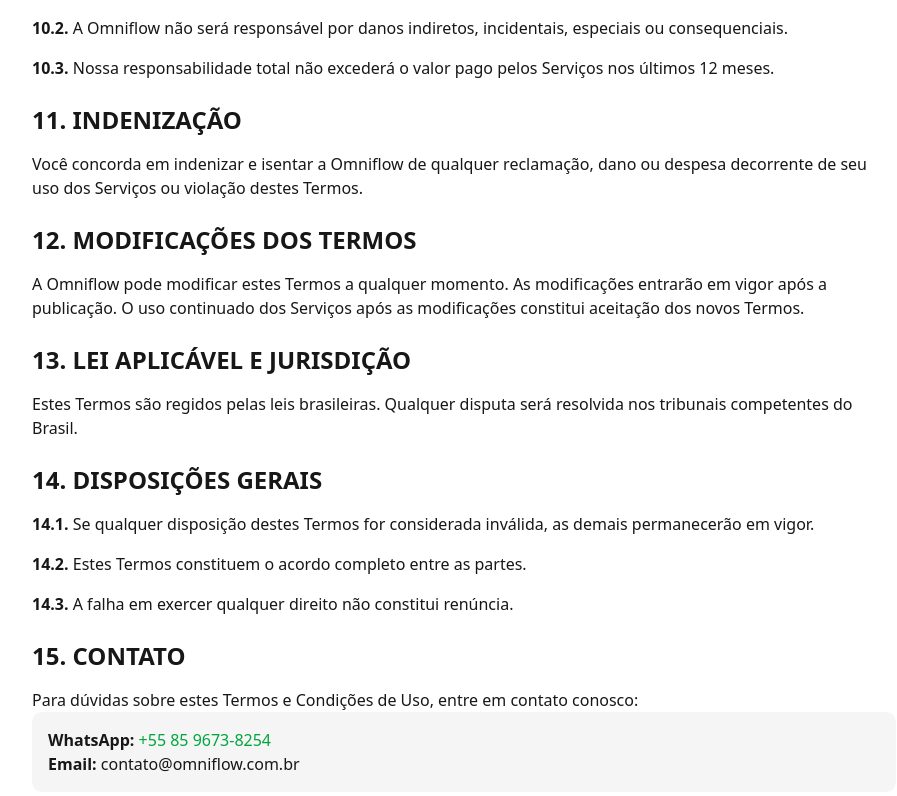
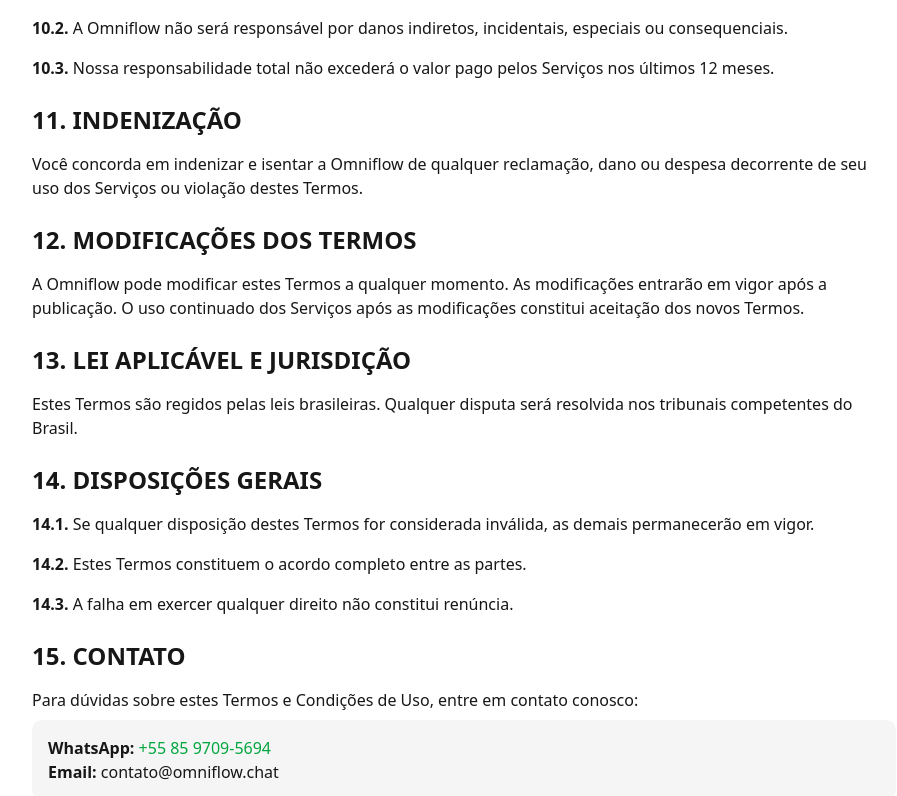
Before and after one commit to paulosantana95/omniflow, a React (Vite) app: page /termos-de-uso in a window 1280 px wide. Shown: the part 2001-2797 px from the top of the page, without its empty margins (176-1073 px from the left). Built offline with nearby package versions, Linux system fonts and the light colour scheme; no server answers.

Commit message:
fix: update WhatsApp contact number and email in TermosDeUso; adjust user limit in LandingPage; enhance dialog content styling

```diff
--- a/src/components/ContactCard.tsx
+++ b/src/components/ContactCard.tsx
@@ -9,7 +9,7 @@
 
   const handleRedirect = () => {
     const formatted = encodeURIComponent(message.trim());
-    window.open(`https://wa.me/558596738254?text=${formatted}`, "_blank");
+    window.open(`https://wa.me/558597095694?text=${formatted}`, "_blank");
   };
 
   return (
--- a/src/pages/LandingPage.tsx
+++ b/src/pages/LandingPage.tsx
@@ -49,7 +49,7 @@
     {
       title: 'Start',
       benefits: [
-        '3 Usuários',
+        '2 Usuários',
         '1 Canal de Atendimento',
         'Gerenciamento de Grupos (Whatsapp)',
         'Chat bot integrado com IA (Custo da IA não incluso)',
@@ -377,14 +377,14 @@
         </footer>
 
         <Dialog open={openForm} onOpenChange={setOpenForm}>
-          <DialogContent className="bg-background text-primary max-w-md">
+          <DialogContent className="bg-background text-primary max-w-md max-h-[90vh] overflow-y-auto">
             <DialogHeader>
               <DialogTitle>Cadastre-se e teste grátis!</DialogTitle>
             </DialogHeader>
             <SignupForm onCancel={() => setOpenForm(false)} />
           </DialogContent>
         </Dialog>
-      </div>
-    </div>
+      </div >
+    </div >
   );
 }
--- a/src/pages/TermosDeUso.tsx
+++ b/src/pages/TermosDeUso.tsx
@@ -18,6 +18,7 @@
 }
 
 import { useState, useEffect } from "react";
+import { ModeToggle } from "@/components/mode-toggle";
 
 export default function TermosDeUso() {
   const { theme } = useTheme();
@@ -29,7 +30,7 @@
       <nav className="w-full bg-background flex items-center justify-between shadow-md py-4 px-4">
         <div className="flex items-center gap-4">
           <Link to="/">
-            <Button variant="ghost" size="sm" className="flex items-center gap-2">
+            <Button variant="ghost" size="sm" className="flex items-center gap-2 cursor-pointer">
               <ArrowLeft className="w-4 h-4" />
               Voltar
             </Button>
@@ -43,6 +44,9 @@
             }
             alt="Logo da Omniflow"
           />
+        </div>
+        <div className="flex justify-center md:justify-start w-full md:w-auto mt-2 md:mt-0">
+          <ModeToggle />
         </div>
       </nav>
 
@@ -185,14 +189,14 @@
             <p>
               Para dúvidas sobre estes Termos e Condições de Uso, entre em contato conosco:
             </p>
-            <div className="bg-muted p-4 rounded-lg">
-              <p><strong>WhatsApp:</strong> <a href="https://wa.me/558596738254" className="text-green-600 hover:underline">+55 85 9673-8254</a></p>
-              <p><strong>Email:</strong> contato@omniflow.com.br</p>
+            <div className="bg-muted p-4 rounded-lg mt-2">
+              <p><strong>WhatsApp:</strong> <a href="https://wa.me/558597095694" className="text-green-600 hover:underline">+55 85 9709-5694</a></p>
+              <p><strong>Email:</strong> contato@omniflow.chat</p>
             </div>
           </section>
 
           <div className="text-sm text-muted-foreground mt-8 pt-8 border-t">
-            <p><strong>Data de vigência:</strong> 01 de janeiro de 2024</p>
+            <p><strong>Data de vigência:</strong> 01 de Junho de 2025</p>
             <p><strong>Última atualização:</strong> {new Date().toLocaleDateString('pt-BR')}</p>
           </div>
         </div>
```
